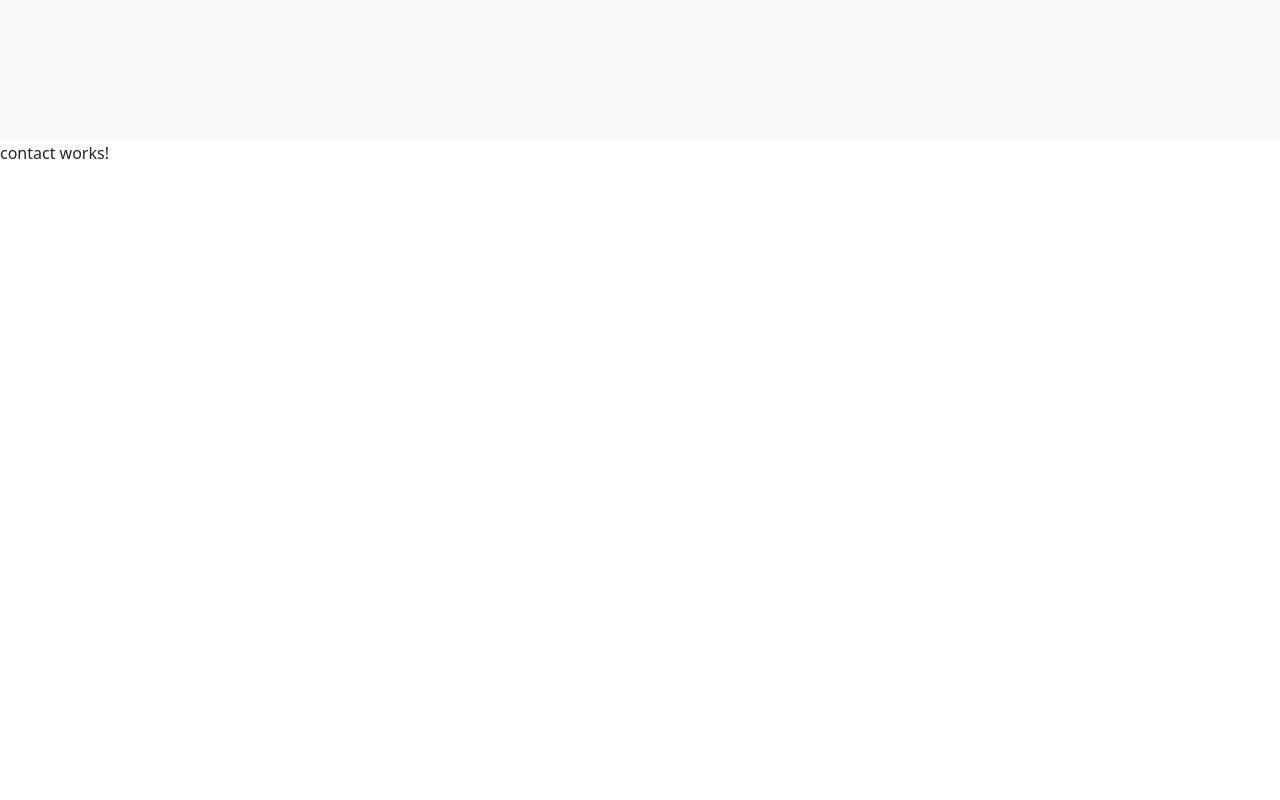
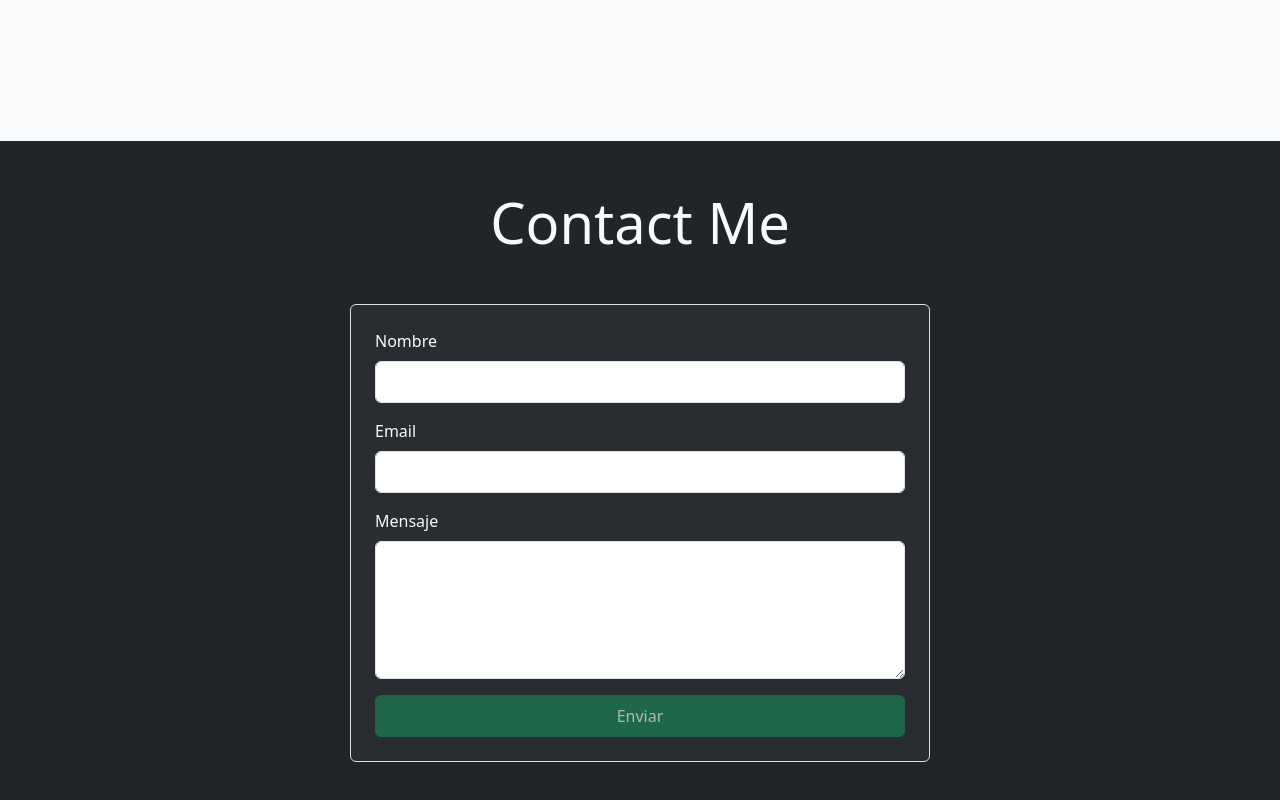
Before and after one commit to oscar-co/ConversorFrontend_ModernAngular, an Angular app: page /portfolio in a window 1280 px wide. Shown: the part 2259-3059 px from the top of the page. Before the commit the page ends 2440 px from the top, so only its background shows below. Built offline with nearby package versions, Linux system fonts and the light colour scheme.

Commit message:
Scroll diferentes secciones del portfolio

```diff
--- a/src/app/app.component.ts
+++ b/src/app/app.component.ts
@@ -1,11 +1,10 @@
 import { Component } from '@angular/core';
-import { PortfolioComponent } from "./portfolio/portfolio.component";
 import { RouterOutlet } from '@angular/router';
 
 @Component({
   selector: 'app-root',
   standalone: true,
-  imports: [RouterOutlet, PortfolioComponent],
+  imports: [RouterOutlet],
   templateUrl: './app.component.html',
   styleUrl: './app.component.css'
 })
--- a/src/app/portfolio/about/about.component.html
+++ b/src/app/portfolio/about/about.component.html
@@ -1,4 +1,4 @@
-<div class="container-fluid bg-dark text-light p-5 min-vh-100 about-section">
+<div id="about" class="container-fluid bg-dark text-light p-5 min-vh-100 about-section">
     <h2 class="text-center display-4 mb-5 section-title">
       About <span class="highlight">Me</span>
     </h2>
--- a/src/app/portfolio/contact/contact.component.css
+++ b/src/app/portfolio/contact/contact.component.css
@@ -0,0 +1,26 @@
+.contact-container {
+  display: flex;
+  flex-direction: column;
+  gap: 1rem;
+  max-width: 500px;
+  margin: auto;
+  padding: 1rem;
+}
+
+input, textarea {
+  width: 100%;
+  padding: 0.5rem;
+  font-size: 1rem;
+}
+
+button {
+  padding: 0.5rem 1rem;
+  font-size: 1rem;
+  cursor: pointer;
+}
+
+.exito {
+  color: green;
+  font-weight: bold;
+  margin-top: 1rem;
+}
--- a/src/app/portfolio/contact/contact.component.html
+++ b/src/app/portfolio/contact/contact.component.html
@@ -1 +1,40 @@
-<p>contact works!</p>
+<div id="contact" class="container-fluid bg-dark text-light p-5 min-vh-100 contact-section">
+  <h2 class="text-center display-4 mb-5 section-title contact-title">
+    Contact <span class="highlight">Me</span>
+  </h2>
+  <div class="row justify-content-center">
+    <div class="col-md-8 col-lg-6">
+      <form [formGroup]="contactForm" (ngSubmit)="onSubmit()" class="p-4 border rounded bg-secondary bg-opacity-10">
+        <div class="mb-3">
+          <label for="nombre" class="form-label">Nombre</label>
+          <input id="nombre" class="form-control" formControlName="nombre" />
+          <div class="form-text text-warning" *ngIf="contactForm.get('nombre')?.invalid && contactForm.get('nombre')?.touched">
+            Nombre es requerido (mínimo 2 caracteres).
+          </div>
+        </div>
+
+        <div class="mb-3">
+          <label for="email" class="form-label">Email</label>
+          <input id="email" class="form-control" type="email" formControlName="email" />
+          <div class="form-text text-warning" *ngIf="contactForm.get('email')?.invalid && contactForm.get('email')?.touched">
+            Email inválido.
+          </div>
+        </div>
+
+        <div class="mb-3">
+          <label for="mensaje" class="form-label">Mensaje</label>
+          <textarea id="mensaje" class="form-control" formControlName="mensaje" rows="5"></textarea>
+          <div class="form-text text-warning" *ngIf="contactForm.get('mensaje')?.invalid && contactForm.get('mensaje')?.touched">
+            Mensaje es requerido (mínimo 10 caracteres).
+          </div>
+        </div>
+
+        <button type="submit" class="btn btn-success w-100" [disabled]="contactForm.invalid">Enviar</button>
+      </form>
+
+      <div *ngIf="enviado" class="alert alert-success text-center mt-4" role="alert">
+        ¡Mensaje enviado con éxito!
+      </div>
+    </div>
+  </div>
+</div>
--- a/src/app/portfolio/contact/contact.component.ts
+++ b/src/app/portfolio/contact/contact.component.ts
@@ -1,11 +1,30 @@
 import { Component } from '@angular/core';
+import { FormBuilder, FormGroup, Validators, ReactiveFormsModule } from '@angular/forms';
+import { CommonModule } from '@angular/common';
 
 @Component({
   selector: 'app-contact',
-  imports: [],
+  standalone: true,
+  imports: [CommonModule, ReactiveFormsModule],
   templateUrl: './contact.component.html',
-  styleUrl: './contact.component.css'
+  styleUrls: ['./contact.component.css']
 })
 export class ContactComponent {
+  contactForm: FormGroup;
+  enviado = false;
 
+  constructor(private fb: FormBuilder) {
+    this.contactForm = this.fb.group({
+      nombre: ['', [Validators.required, Validators.minLength(2)]],
+      email: ['', [Validators.required, Validators.email]],
+      mensaje: ['', [Validators.required, Validators.minLength(10)]]
+    });
+  }
+
+  onSubmit() {
+    if (this.contactForm.valid) {
+      this.enviado = true;
+      this.contactForm.reset();
+    }
+  }
 }
--- a/src/app/portfolio/portfolio-navbar/portfolio-navbar.component.html
+++ b/src/app/portfolio/portfolio-navbar/portfolio-navbar.component.html
@@ -14,13 +14,14 @@
             <a class="nav-link" [routerLink]="['/']" (click)="navbarCollapse.classList.remove('show')">Home</a>
           </li>
           <li class="nav-item mx-2">
-            <a class="nav-link"  (click)="navbarCollapse.classList.remove('show')">About</a>
+            <a class="nav-link" (click)="scrollToSection('about')">About</a>
           </li>
           <li class="nav-item mx-2">
-            <a class="nav-link" [routerLink]="['/conversor-project']" (click)="navbarCollapse.classList.remove('show')">Projects</a>
+            <a class="nav-link" (click)="scrollToSection('projects')">Projects</a>
+            <!-- <a class="nav-link" [routerLink]="['/conversor-project']" (click)="navbarCollapse.classList.remove('show')">Projects</a> -->
           </li>
           <li class="nav-item mx-2">
-            <a class="nav-link"  (click)="navbarCollapse.classList.remove('show')">Contact</a>
+            <a class="nav-link" (click)="scrollToSection('contact')">Contact</a>
           </li>
         </ul>
       </div>
--- a/src/app/portfolio/portfolio-navbar/portfolio-navbar.component.ts
+++ b/src/app/portfolio/portfolio-navbar/portfolio-navbar.component.ts
@@ -1,4 +1,4 @@
-import { Component } from '@angular/core';
+import { Component, ElementRef, ViewChild } from '@angular/core';
 import { RouterModule } from '@angular/router';
 
 @Component({
@@ -9,5 +9,17 @@ import { RouterModule } from '@angular/router';
   styleUrl: './portfolio-navbar.component.css'
 })
 export class PortfolioNavbarComponent {
+  @ViewChild('navbarCollapse') navbarCollapse!: ElementRef;
 
+  scrollToSection(id: string) {
+    const element = document.getElementById(id);
+    if (element) {
+      element.scrollIntoView({ behavior: 'smooth', block: 'start' });
+    }
+
+    // Cierra el menú colapsable si está abierto (modo móvil)
+    if (this.navbarCollapse) {
+      this.navbarCollapse.nativeElement.classList.remove('show');
+    }
+  }
 }
--- a/src/app/portfolio/projects/projects.component.html
+++ b/src/app/portfolio/projects/projects.component.html
@@ -1,4 +1,4 @@
-<div class="container-fluid min-vh-100 d-flex flex-column bg-light">
+<div id="projects" class="container-fluid min-vh-100 d-flex flex-column bg-light">
 
     <!-- <div class="row justify-content-center align-items-center bg-dark text-white py-4 shadow">
       <div class="col-12 text-center">
@@ -16,8 +16,8 @@
 
           <!-- Botón Conversor -->
           <div class="col-10 col-md-6 col-lg-5 mb-4">
-            <a [routerLink]="['/']" class="btn btn-outline-dark shadow w-100 py-3 rounded">
-              <i class="fas fa-balance-scale me-2"></i> Acceder al aaaaaa
+            <a [routerLink]="['/conversor-project']" class="btn btn-outline-dark shadow w-100 py-3 rounded">
+              <i class="fas fa-balance-scale me-2"></i> Conversores
             </a>
           </div>
 
--- a/src/environments/environment.prod.ts
+++ b/src/environments/environment.prod.ts
@@ -1,4 +1,4 @@
 export const environment = {
     production: true,
-    apiBaseUrl: 'https://api.midominio.com/api/patrones' // por ejemplo en producción
+    apiBaseUrl: 'http://localhost:8080/api/patrones'
   };
```
Also changed, not shown: 1 other file (tests, documents, lock files or other folders).
